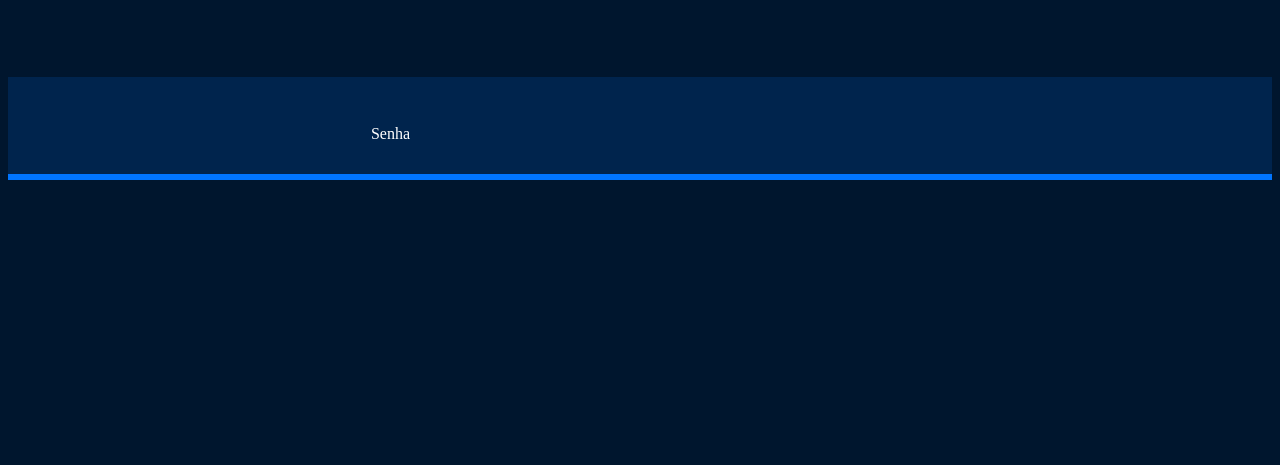
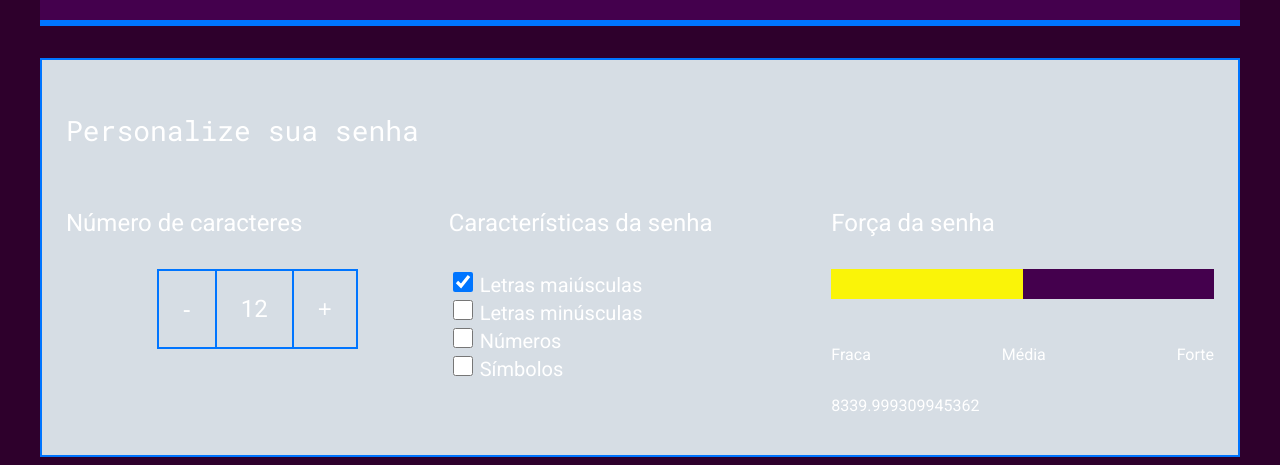
Before and after one commit to anatoniatto0/senha.anaa, a plain HTML site: page index.html in a window 1280 px wide. Shown: the part 409-874 px from the top of the page. Before the commit the page ends 800 px from the top, so only its background shows below. Drawn offline with Linux system fonts and the light colour scheme.

Commit message:
Add files via upload

```diff
--- a/index.html
+++ b/index.html
@@ -1,25 +1,68 @@
 <!DOCTYPE html>
-<html lang="pt-BR">
+<html lang="pt-br">
+
 <head>
     <meta charset="UTF-8">
     <meta name="viewport" content="width=device-width, initial-scale=1.0">
-    <title>Gerador de senhas</title>
+    <title>Gerador de senha</title>
     <link rel="stylesheet" href="style.css">
 </head>
+
 <body>
-        <img src="unlock.svg" alt="cadeado fechado">
-        <h2 class="titulo-principal">Gerador de senhas</h2>
-        <h3 class="titulo-secundario">Gere instantaneamente uma senha aleatória e segura</h3>
-</body>
-</html>
+    <section class="conteudo">
         <div class="conteudo-titulo">
             <img src="unlock.svg" alt="cadeado fechado">
             <h2 class="titulo-principal">Gerador de senhas</h2>
             <h3 class="titulo-secundario">Gere instantaneamente uma senha aleatória e segura</h3>
-
+        </div>
         <div class="conteudo-senha">
             <label for="senha">Senha</label>
-        <input name="senha" type="text" id="campo-senha">
+            <input name="senha" type="text" id="campo-senha" readonly>
         </div>
-
+        <div class="parametro">
+            <h3 class="parametro-titulo">Personalize sua senha</h3>
+            <div class="parametro-coluna__senha">
+                <div class="parametro-senha">
+                    <h4 class="parametro-senha__titulo">Número de caracteres</h4>
+                    <div class="parametro-senha-botoes">
+                        <button class="parametro-senha__botao">-</button>
+                        <p class="parametro-senha__texto">12</p>
+                        <button class="parametro-senha__botao">+</button>
                     </div>
+                </div>
+                <div class="parametro-senha">
+                    <h4 class="parametro-senha__titulo">Características da senha</h4>
+                    <div class="parametro-senha-checkbox">
+                        <input name="maiusculo" type="checkbox" class="checkbox" checked>
+                        <label for="maiusculo">Letras maiúsculas</label>
+                    </div>
+                    <div class="parametro-senha-checkbox">
+                        <input name="minusculo" type="checkbox" class="checkbox">
+                        <label for="minusculo">Letras minúsculas</label>
+                    </div>
+                    <div class="parametro-senha-checkbox">
+                        <input name="numero" type="checkbox" class="checkbox">
+                        <label for="numero">Números</label>
+                    </div>
+                    <div class="parametro-senha-checkbox">
+                        <input name="simbolo" type="checkbox" class="checkbox">
+                        <label for="simbolo">Símbolos</label>
+                    </div>
+                </div>
+                <div class="parametro-senha">
+                    <h4 class="parametro-senha__titulo">Força da senha</h4>
+                    <div class="barra"></div>
+                    <div class="forca fraca"></div>
+                    <div class="parametro-senha-textos">
+                        <p>Fraca</p>
+                        <p>Média</p>
+                        <p>Forte</p>
+                    </div>
+                    <p class="entropia"></p>
+                </div>
+            </div>
+        </div>
+    </section>
+    <script src="main.js"></script>
+</body>
+</html>
--- /dev/null
+++ b/main.js
@@ -0,0 +1,77 @@
+const numeroSenha = document.querySelector('.parametro-senha__texto');
+let tamanhoSenha = 12;
+numeroSenha.textContent = tamanhoSenha;
+const letrasMaiusculas = 'ABCDEFGHIJKLMNOPQRSTUVXYWZ';
+const letrasMinusculas = 'abcdefghijklmnopqrstuvxywz';
+const numeros = '0123456789';
+const simbolos = '!@%*?';
+const botoes = document.querySelectorAll('.parametro-senha__botao');
+const campoSenha = document.querySelector('#campo-senha');
+const checkbox = document.querySelectorAll('.checkbox');
+const forcaSenha = document.querySelector('.forca');
+
+botoes[0].onclick = diminuiTamanho;
+botoes[1].onclick = aumentaTamanho;
+
+function diminuiTamanho() {
+    if (tamanhoSenha > 1) {
+        // tamanhoSenha = tamanhoSenha-1;
+        tamanhoSenha--;
+    }
+    numeroSenha.textContent = tamanhoSenha;
+    geraSenha();
+}
+function aumentaTamanho() {
+    if (tamanhoSenha < 20) {
+        // tamanhoSenha = tamanhoSenha+1;
+        tamanhoSenha++;
+    }
+    numeroSenha.textContent = tamanhoSenha;
+    geraSenha();
+}
+
+for (i = 0; i < checkbox.length; i++) {
+    checkbox[i].onclick = geraSenha;
+}
+
+geraSenha();
+
+function geraSenha() {
+    let alfabeto = '';
+    if (checkbox[0].checked) {
+        alfabeto = alfabeto + letrasMaiusculas;
+    }
+    if (checkbox[1].checked) {
+        alfabeto = alfabeto + letrasMinusculas;
+    }
+    if (checkbox[2].checked) {
+        alfabeto = alfabeto + numeros;
+    }
+    if (checkbox[3].checked) {
+        alfabeto = alfabeto + simbolos;
+    }
+    let senha = '';
+    for (let i = 0; i < tamanhoSenha; i++) {
+        let numeroAleatorio = Math.random() * alfabeto.length;
+        numeroAleatorio = Math.floor(numeroAleatorio);
+        senha = senha + alfabeto[numeroAleatorio];
+    }
+    campoSenha.value = senha;
+    classificaSenha(alfabeto.length);
+
+}
+
+function classificaSenha(tamanhoAlfabeto){
+    let entropia = tamanhoSenha * Math.log2(tamanhoAlfabeto);
+    console.log(entropia);
+    forcaSenha.classList.remove('fraca','media','forte');
+    if (entropia > 57){
+        forcaSenha.classList.add('forte');
+    } else if (entropia > 35 && entropia < 57 ) {
+        forcaSenha.classList.add('media');
+    } else if (entropia <= 35){
+        forcaSenha.classList.add('fraca');
+    }
+    const valorEntropia = document.querySelector('.entropia');
+    valorEntropia.textContent = 2**Math.floor(entropia)/(100e6*60*60*24);
+}
--- a/style.css
+++ b/style.css
@@ -2,13 +2,16 @@
 
 :root{
     --branco: white;
-    --cor-de-fundo: #00162E;
-    --fundo-senha: #00244D;
-    --fundo-texto: #001E40;
+    --cor-de-fundo: #2e002c;
+    --fundo-senha: #44004d;
+    --fundo-texto: #d6dde4;
     --borda: #0075FF;
+    --roboto: 'Roboto', sans-serif;
+    --roboto-mono: 'Roboto Mono', monospace;
 }
+
 *{
-    font-weight: 400
+    font-weight: 400;
 }
 
 body{
@@ -16,27 +19,134 @@ body{
     background-color: var(--cor-de-fundo);
     font-family: var(--roboto);
 }
+
 .titulo-principal{
     font-family: var(--roboto-mono);
     font-size: 32px;
 }
+
 .titulo-secundario{
     font-size: 24px;
 }
+
 .conteudo-titulo{
     text-align: center;
     margin-top: 80px;
 }
+
 .conteudo-senha{
     margin-top: 80px;
     background: var(--fundo-senha);
     padding: 24px;
     border-bottom: 6px solid var(--borda);
 }
+
 #campo-senha{
     background-color: var(--fundo-senha);
     border: none;
     color: var(--branco);
     font-family: var(--roboto-mono);
     font-size: 40px;
+    width: 70%;
 }
+
+#campo-senha:focus{
+    outline: none;
+}
+
+.conteudo{
+    max-width: 1200px;
+    margin: 0 auto;
+}
+
+.parametro{
+    background-color: var(--fundo-texto);
+    border: 2px solid var(--borda);
+    margin-top: 32px;
+    padding: 24px;
+}
+
+.parametro-titulo{
+    font-family: var(--roboto-mono);
+    font-size: 28px;
+}
+
+.parametro-senha__titulo{
+    font-size:24px;
+}
+
+.parametro-coluna__senha{
+    display: flex;
+    flex-direction: column;
+    justify-content: center;
+}
+.parametro-senha{
+    width: 50%;
+    margin: 0 auto;
+}
+
+.parametro-senha-botoes{
+    display: flex;
+    justify-content: center;
+}
+
+.parametro-senha__botao{
+    background-color: var(--fundo-texto);
+    color: var(--branco);
+    border: 2px solid var(--borda);
+    padding: 24px;
+    font-size: 24px;
+    cursor: pointer;
+}
+.parametro-senha__texto{
+    padding: 24px;
+    border-top: 2px solid var(--borda);
+    border-bottom: 2px solid var(--borda);
+    margin: 0;
+    font-size: 24px;
+}
+
+label{
+    font-size: 20px;
+}
+
+.checkbox{
+    width: 20px;
+    height: 20px;
+    cursor: pointer;
+}
+
+.barra{
+    background-color: var(--fundo-senha);
+    height: 30px;
+    width: 100%;
+}
+.forca{
+    height: 30px;
+    position: relative;
+    bottom: 30px;
+}
+.fraca{
+    width: 25%;
+    background-color: #E71B32;
+}
+.media{
+    background-color: #FAF408;
+    width: 50%;
+}
+.forte{
+    background-color: #00FF85;
+    width: 100%;
+}
+
+.parametro-senha-textos{
+    display: flex;
+    justify-content: space-between;
+}
+
+
+@media screen and (min-width: 768px) {
+    .parametro-coluna__senha{
+        flex-direction: row;
+    }
+}
```
Also changed, not shown: 1 other file. Lines whose indentation alone changed are shown as unchanged.
